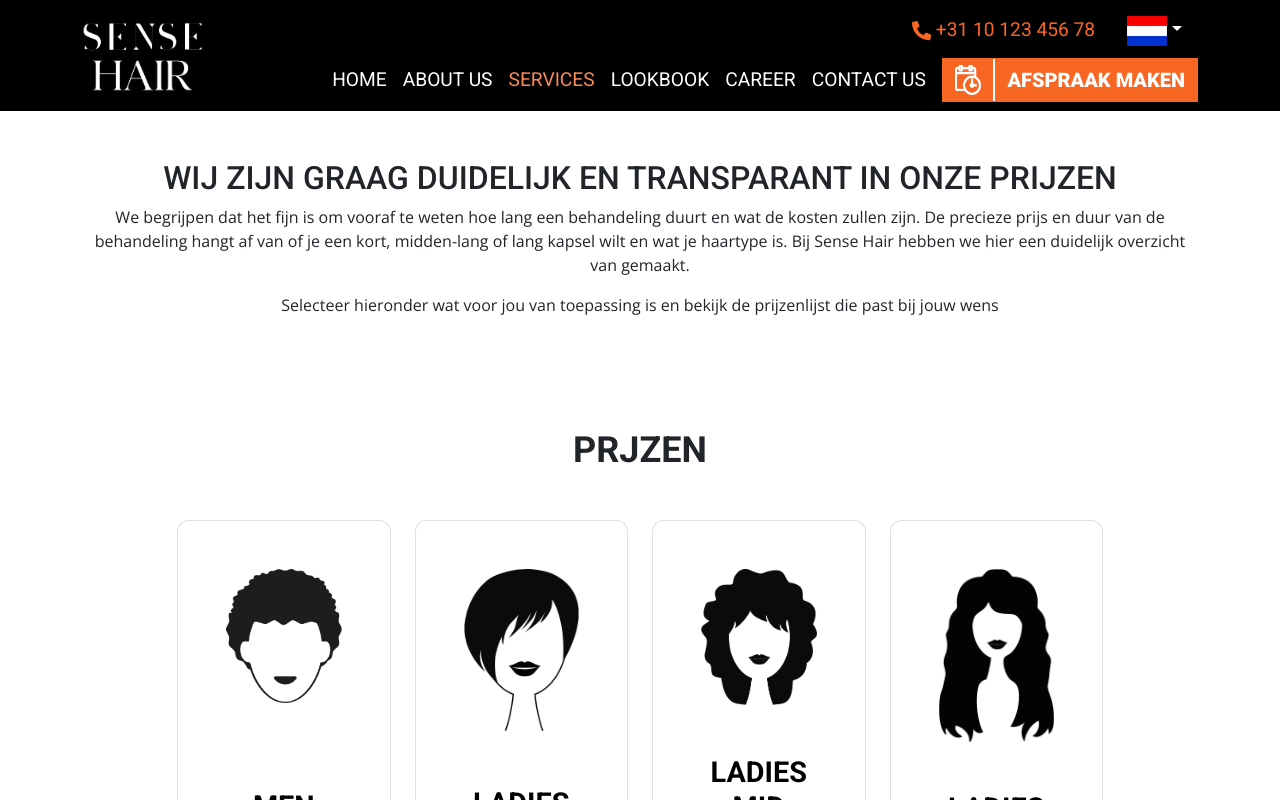
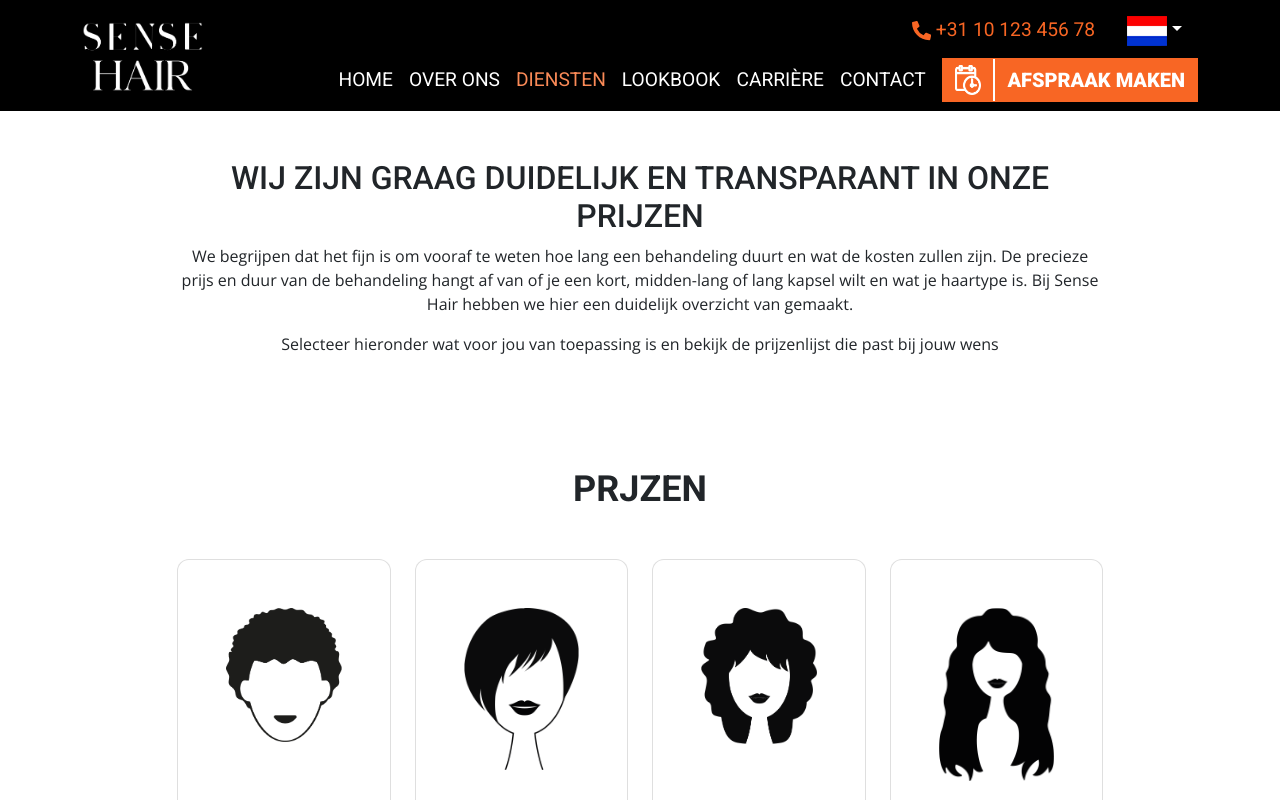
Before and after one commit to dream-diver/sensehair-web, a Next.js app: page /services in a window 1280 px wide. Shown: the top 800 px of the page. Built offline with nearby package versions, Linux system fonts and the light colour scheme; no server answers.

Commit message:
Feebback 1

```diff
--- a/components/Footer.js
+++ b/components/Footer.js
@@ -64,9 +64,8 @@ const Footer = () => {
             </div>
             <div className="col-md-6 col-lg-3 mb-3">
               <h2>CONTACT</h2>
-              <p className="font-weight-700">Address: House :134<br />Road 12, Netharland</p>
+              <p className="font-weight-700">Address: Central Plaza 12<br />3012CW Rotterdam</p>
               <p>Info@sensehair.nl</p>
-              <p>carlos@sensehair.nl</p>
               <h4>INFO</h4>
               <p>
                 { state.text.openingTimes1 }<br />
--- a/components/MainMenu.js
+++ b/components/MainMenu.js
@@ -51,7 +51,7 @@ const Menu = ({ isSlider }) => {
 
 
         <form className="d-flex d-lg-none">
-          <button className="btn btn-sm btn-light rounded-0 font-weight-900">BOOK NOW</button>
+          <button className="btn btn-sm btn-light rounded-0 font-weight-900">{ state.text.bookNow }</button>
         </form>
 
         <div className="w-100">
@@ -72,32 +72,32 @@ const Menu = ({ isSlider }) => {
                 <ul className="navbar-nav ms-auto">
                   <li className="nav-item">
                     <Link href="/">
-                      <a className={ path == "/" ? "nav-link active" : "nav-link" }>Home</a>
+                      <a className={ path == "/" ? "nav-link active" : "nav-link" }>{ state.text.menuHome }</a>
                     </Link>
                   </li>
                   <li className="nav-item">
                     <Link href="/about">
-                      <a className={ path == "/about" ? "nav-link active" : "nav-link" }>About Us</a>
+                      <a className={ path == "/about" ? "nav-link active" : "nav-link" }>{ state.text.menuAboutUs }</a>
                     </Link>
                   </li>
                   <li className="nav-item">
                     <Link href="/services">
-                      <a className={ path == "/services" ? "nav-link active" : "nav-link" }>Services</a>
+                      <a className={ path == "/services" ? "nav-link active" : "nav-link" }>{ state.text.menuServices }</a>
                     </Link>
                   </li>
                   <li className="nav-item">
                     <Link href="/lookbook">
-                      <a className={ path == "/lookbook" ? "nav-link active" : "nav-link" }>Lookbook</a>
+                      <a className={ path == "/lookbook" ? "nav-link active" : "nav-link" }>{ state.text.menuLookbook }</a>
                     </Link>
                   </li>
                   <li className="nav-item">
                     <Link href="/career">
-                      <a className={ path == "/career" ? "nav-link active" : "nav-link" }>Career</a>
+                      <a className={ path == "/career" ? "nav-link active" : "nav-link" }>{ state.text.menuCareer }</a>
                     </Link>
                   </li>
                   <li className="nav-item">
                     <Link href="/contact">
-                      <a className={ path == "/contact" ? "nav-link active" : "nav-link" }>Contact Us</a>
+                      <a className={ path == "/contact" ? "nav-link active" : "nav-link" }>{ state.text.menuContactUs }</a>
                     </Link>
                   </li>
                 </ul>
--- a/components/about/InfoImgReverse.js
+++ b/components/about/InfoImgReverse.js
@@ -14,8 +14,8 @@ const InfoImgReverse = () => {
             <img loading="lazy" src={ imageInfoImageReverse.src } alt="first_salon" className="img-fluid" />
           </div>
           <div className="col-md-8 py-5" data-aos="fade-left" data-aos-duration="750" data-aos-delay="500" data-aos-once="true">
-            <h1 className="font-weight-700 mb-3">{ state.text.aboutInfoImgReverseTitle }</h1>
-            <p className="font-1-3x">{ state.text.aboutInfoImgReverseBody }</p>
+            {/* <h1 className="font-weight-700 mb-3">{ state.text.aboutInfoImgReverseTitle }</h1> */ }
+            {/* <p className="font-1-3x">{ state.text.aboutInfoImgReverseBody }</p> */ }
           </div>
         </div>
       </div>
--- a/components/services/ServicesText.js
+++ b/components/services/ServicesText.js
@@ -8,7 +8,7 @@ const ServicesText = () => {
     <section id="services_text">
       <div className="container">
         <div className="row">
-          <div className="col text-center py-5">
+          <div className="col-md-10 offset-md-1 text-center py-5">
             <h2 className="font-weight-500 px-5">{ state.text.servicesServicesTextTitle }</h2>
             <p>{ state.text.servicesServicesTextBody1 }</p>
             <p>{ state.text.servicesServicesTextBody2 }</p>
--- a/locales/en.js
+++ b/locales/en.js
@@ -1,5 +1,12 @@
 /* eslint-disable import/no-anonymous-default-export */
 export default {
+  menuHome: 'HOME',
+  menuAboutUs: 'ABOUT US',
+  menuServices: 'SERVICES',
+  menuLookbook: 'LOOKBOOK',
+  menuCareer: 'CAREER',
+  menuContactUs: 'CONTACT US',
+  allServices: 'ALL SERVICES',
   bookNow: 'BOOK NOW',
   footerBody: 'Cut, color or style? Feel free to visit us, with or without an appointment.',
   openingTimes1: 'Monday 10:00 – 19:00',
@@ -61,11 +68,16 @@ export default {
   aboutInfoImgBody: 'For more than 20 years at Sense Hair, we have been providing hairstyles that make our customers shine. How do we do that? Simple, by putting you first. As soon as you walk into the salon, our attention and time is for you. We listen to your wishes, look at your appearance and translate this into a beautiful haircut that suits your personality. With the creativity, passion and craftsmanship of our hairdressers, we ensure that you look your best.',
   aboutInfoImgReverseTitle: 'FIRST SALON - CARLOS KRAPPERS',
   aboutInfoImgReverseBody: 'You may know us from our location on the Beukelsdijk, also known as Carlos Kappers. Here we proudly started our adventure in XXXX and have been located for XX years. Until, we have grown to our modern, fully furnished and professional salon in the Central Plaza shopping center at Rotterdam Central.',
+  aboutMeatTheTeam: 'MEAT THE TEAM',
   servicesServicesTextTitle: 'DE FILOSOPHY VAN BURNYS IS DUIDELIJK, OVERZICHTELIJK EN TRANSPARENT.',
   servicesServicesTextBody1: 'Bij BURNYS vind je negen makkelijke all-in menu’s waarvan zes kleirmenu’s twee basis menu’s veer wassen - stylen en wassen, knippen, stylen en een compleet menu voor heren wassen, knippen en stylen. Deze totaal menu’s zijn er voor kort haar (haar tot de kaaklijn) half lang haar (haar tot de schouder) en lang haar (haar wat voorbij di schouder kornt)',
   servicesServicesTextBody2: 'Alle menu’s zijn inclusief verzorgende producten van kerasyase, shu uemura art of hair en L’Oreal Professional bij de kleurmenu’s*',
   servicesServicesTextBody3: '*exclusief intensieve haar maskers en saloon verzorgers',
   servicesPricesTitle: 'TARIEVEN',
+  servicesMen: 'MEN',
+  servicesLadiesShort: 'LADIES SHORT',
+  servicesLadiesMidlong: 'LADIES MIDLONG',
+  servicesLadiesLong: 'LADIES LONG',
   lookbookHeroTitle: 'CREATIVE CUTTING & COLOURING',
   lookbookHeroBody: 'Inspiratie nodig voor een nieuwe look, of benieuwd wat er allemaal mogelijk is?! Gebruik de Stylefinder vowil je een vrijblijvend advies neem dan contact op met een van onze salons!',
   careerHeroTitle: 'VACATURES',
--- a/locales/nl.js
+++ b/locales/nl.js
@@ -1,6 +1,14 @@
 /* eslint-disable import/no-anonymous-default-export */
 export default {
+  menuHome: 'HOME',
+  menuAboutUs: 'OVER ONS',
+  menuServices: 'DIENSTEN',
+  menuLookbook: 'LOOKBOOK',
+  menuCareer: 'CARRIÈRE',
+  menuContactUs: 'CONTACT',
+  allServices: 'BEKIJK PRIJZEN',
   bookNow: 'AFSPRAAK MAKEN',
+  bookNowMobile: 'AFSPRAAK',
   footerBody: 'Knippen, kleuren of stylen? Loop gerust bij ons binnen, met of zonder afspraak.',
   openingTimes1: 'Maandag 10:00 – 19:00',
   openingTimes2: 'Dinsdag 10:00 – 19:00',
@@ -16,7 +24,7 @@ export default {
   homeWhyUsSubtitle1: 'PERSOONLIJK ADVIES',
   homeWhyUsSubtitle2: 'ERVARING',
   homeWhyUsSubtitle3: 'HELDERE PRIJZEN',
-  homeWhyUsBody1: 'Persoonlijk advies is onze kracht. Wij kunnen je adviseren welk vorm en lengte mooi staat bij jouw gezichtsvorm en haartype.Of welke kleur je mooi zal staan.',
+  homeWhyUsBody1: 'Persoonlijk advies is onze kracht. Wij kunnen je adviseren welk vorm en lengte mooi staat bij jouw gezichtsvorm en haartype. Of welke kleur je mooi zal staan.',
   homeWhyUsBody2: 'Al 20 jaar knippen, kleuren en stijlen wij in Rotterdam. Onze stylisten zijn door trainingen op de hoogte van de laatste haartrends, haarkleuren, technieken en producten.',
   homeWhyUsBody3: 'Voordat we aan de slag gaan bespreken we wat je nodig hebt en wat dit gaat kosten. Zo weet je precies waar je aan toe bent.',
   homeContactBody: 'Je kunt ons vinden in Central Plaza Rotterdam, op 2 min lopen van Centraal. Onze locatie in het centrum van Rotterdam is goed bereikbaar. Met de auto parkeer je gemakkelijk in de parkeergarage. Je kunt bij ons binnenlopen met of zonder afspraak. Liever een tijd afspreken? Dan kun je ons bellen of je boekt makkelijk en snel online een afspraak.',
@@ -63,11 +71,16 @@ export default {
   aboutInfoImgBody: 'Al meer dan 20 jaar zorgen we bij Sense Hair voor kapsels die onze klanten laat stralen. Hoe we dat doen? Simpel, door jou centraal te stellen. Zodra jij binnenloopt in de salon is onze aandacht en tijd voor jou. We luisteren naar jouw wensen, kijken naar je uitstraling en vertalen deze naar een mooi kapsel die past bij jouw persoonlijkheid. Met de creativiteit, passie en vakmanschap van onze kappers zorgen wij ervoor dat jij er op z’n allermooist uitziet.',
   aboutInfoImgReverseTitle: 'FIRST SALON - CARLOS KRAPPERS',
   aboutInfoImgReverseBody: 'Misschien ken je ons van onze locatie op de Beukelsdijk, ookwel bekend als Carlos Kappers. Hier zijn wij in XXXX met trots gestart aan ons avontuur en zijn wij XX jaar gevestigd geweest. Totdat, we zijn doorgegroeid naar onze moderne, compleet ingerichte en professionele salon in winkelcentrum Central Plaza bij Rotterdam Centraal.',
+  aboutMeatTheTeam: 'ONTMOET HET TEAM',
   servicesServicesTextTitle: 'WIJ ZIJN GRAAG DUIDELIJK EN TRANSPARANT IN ONZE PRIJZEN',
   servicesServicesTextBody1: 'We begrijpen dat het fijn is om vooraf te weten hoe lang een behandeling duurt en wat de kosten zullen zijn. De precieze prijs en duur van de behandeling hangt af van of je een kort, midden-lang of lang kapsel wilt en wat je haartype is. Bij Sense Hair hebben we hier een duidelijk overzicht van gemaakt.',
   servicesServicesTextBody2: 'Selecteer hieronder wat voor jou van toepassing is en bekijk de prijzenlijst die past bij jouw wens',
   servicesServicesTextBody3: '',
   servicesPricesTitle: 'PRJZEN',
+  servicesMen: 'HEREN',
+  servicesLadiesShort: 'KORT HAAR',
+  servicesLadiesMidlong: 'MIDDENLANG',
+  servicesLadiesLong: 'LANG HAAR',
   lookbookHeroTitle: 'LOOKBOOK',
   lookbookHeroBody: 'Ben je op zoek naar inspiratie voor je nieuwe kapsel of benieuwd naar de nieuwste trend in kleuren? Bekijk onze lookbook om jouw nieuwe look te vinden.',
   careerHeroTitle: 'VACATURES',
--- a/styles/globals.css
+++ b/styles/globals.css
@@ -218,6 +218,10 @@ button,
 
 .vh-90 {
   height: 90vh !important;
+}
+
+.btn-w {
+  width: 310px;
 }
 
 .text-dreamDiver {
```
Also changed, not shown: components/home/Services.js (+7 -7 lines).
